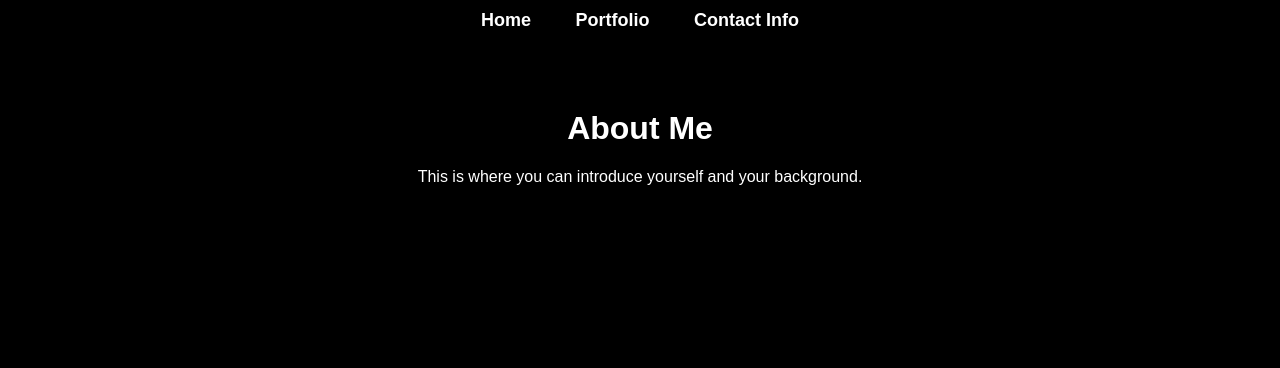
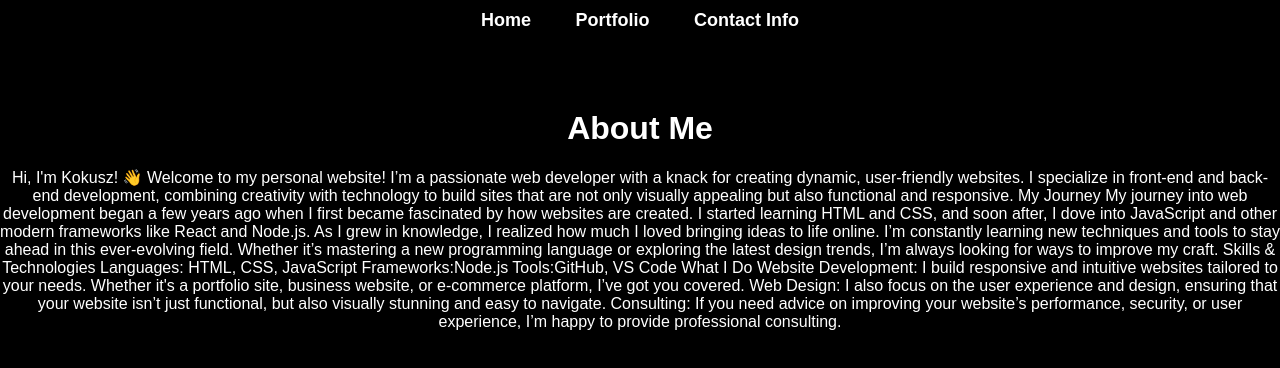
Before and after one commit to kokusz0/kokusz, a plain HTML site: page about-me.html in a window 1280 px wide. Drawn offline with Linux system fonts and the light colour scheme.

Commit message:
Update about-me.html

```diff
--- a/about-me.html
+++ b/about-me.html
@@ -54,7 +54,27 @@
 
     <div class="content">
         <h1>About Me</h1>
-        <p>This is where you can introduce yourself and your background.</p>
+        <p>Hi, I'm Kokusz! 👋
+Welcome to my personal website! I’m a passionate web developer with a knack for creating dynamic, user-friendly websites. I specialize in front-end and back-end development, combining creativity with technology to build sites that are not only visually appealing but also functional and responsive.
+
+My Journey
+My journey into web development began a few years ago when I first became fascinated by how websites are created. I started learning HTML and CSS, and soon after, I dove into JavaScript and other modern frameworks like React and Node.js. As I grew in knowledge, I realized how much I loved bringing ideas to life online.
+
+I’m constantly learning new techniques and tools to stay ahead in this ever-evolving field. Whether it’s mastering a new programming language or exploring the latest design trends, I’m always looking for ways to improve my craft.
+
+Skills & Technologies
+Languages: HTML, CSS, JavaScript
+
+Frameworks:Node.js
+
+Tools:GitHub, VS Code
+
+What I Do
+Website Development: I build responsive and intuitive websites tailored to your needs. Whether it's a portfolio site, business website, or e-commerce platform, I’ve got you covered.
+
+Web Design: I also focus on the user experience and design, ensuring that your website isn’t just functional, but also visually stunning and easy to navigate.
+
+Consulting: If you need advice on improving your website’s performance, security, or user experience, I’m happy to provide professional consulting.</p>
     </div>
 </body>
 </html>
```
